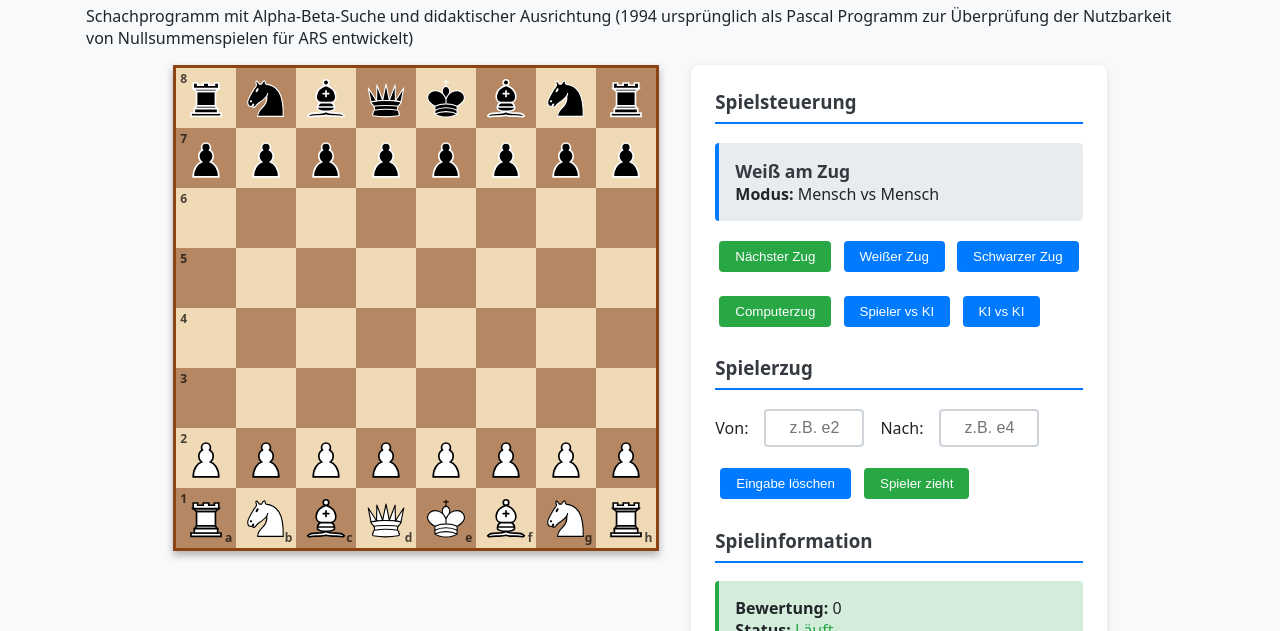
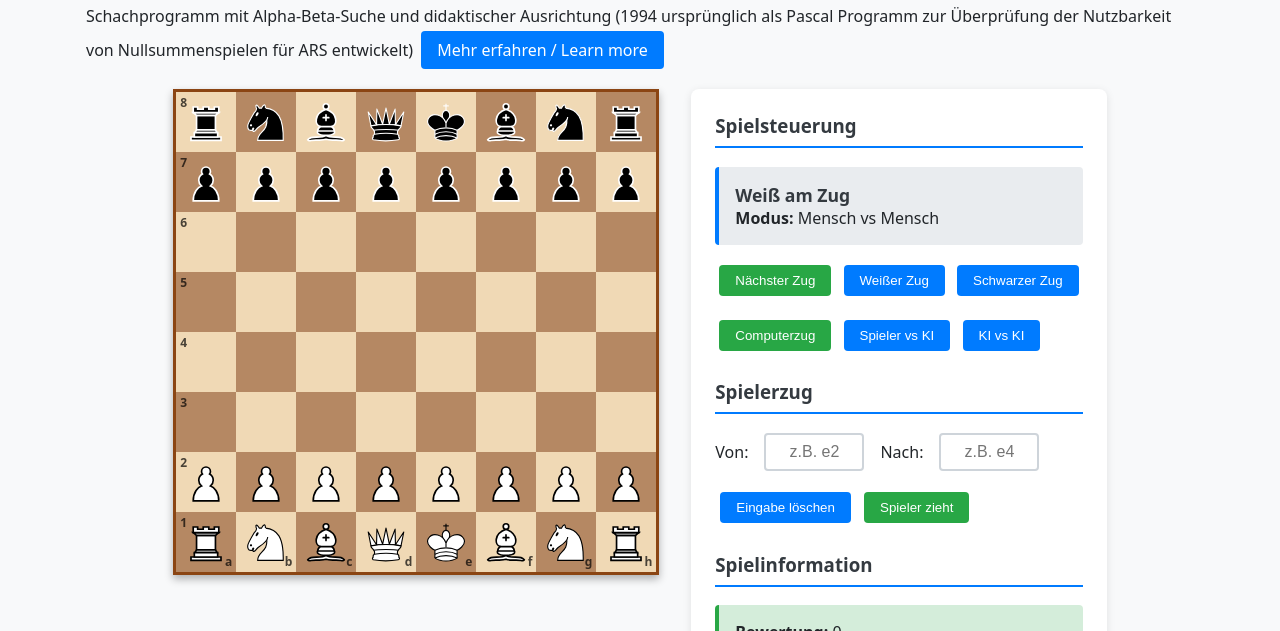
Before and after one commit to pkoopongithub/chessteg, a plain HTML site: page docs/index.html in a window 1280 px wide. Shown: the part 469-1100 px from the top of the page. Drawn offline with Linux system fonts and the light colour scheme.

Commit message:
Refactor index.html for improved layout and controls
Updated the HTML structure and styling for the Chessteg chess program, including navigation links and game controls.

```diff
--- a/docs/index.html
+++ b/docs/index.html
@@ -215,7 +215,7 @@
   <div class="container">
     <h1 class="text-center">Chessteg – Didaktisches Schachprogramm</h1>
     <p class="text-center mb-4">
-      Schachprogramm mit Alpha-Beta-Suche und didaktischer Ausrichtung (1994 ursprünglich als Pascal Programm zur Überprüfung der Nutzbarkeit von Nullsummenspielen für ARS entwickelt)
+      Schachprogramm mit Alpha-Beta-Suche und didaktischer Ausrichtung (1994 ursprünglich als Pascal Programm zur Überprüfung der Nutzbarkeit von Nullsummenspielen für ARS entwickelt) <a href="https://github.com/pkoopongithub/chessteg" class="btn">Mehr erfahren / Learn more</a>
     </p>
 
     <div class="chessboard-container">
```
